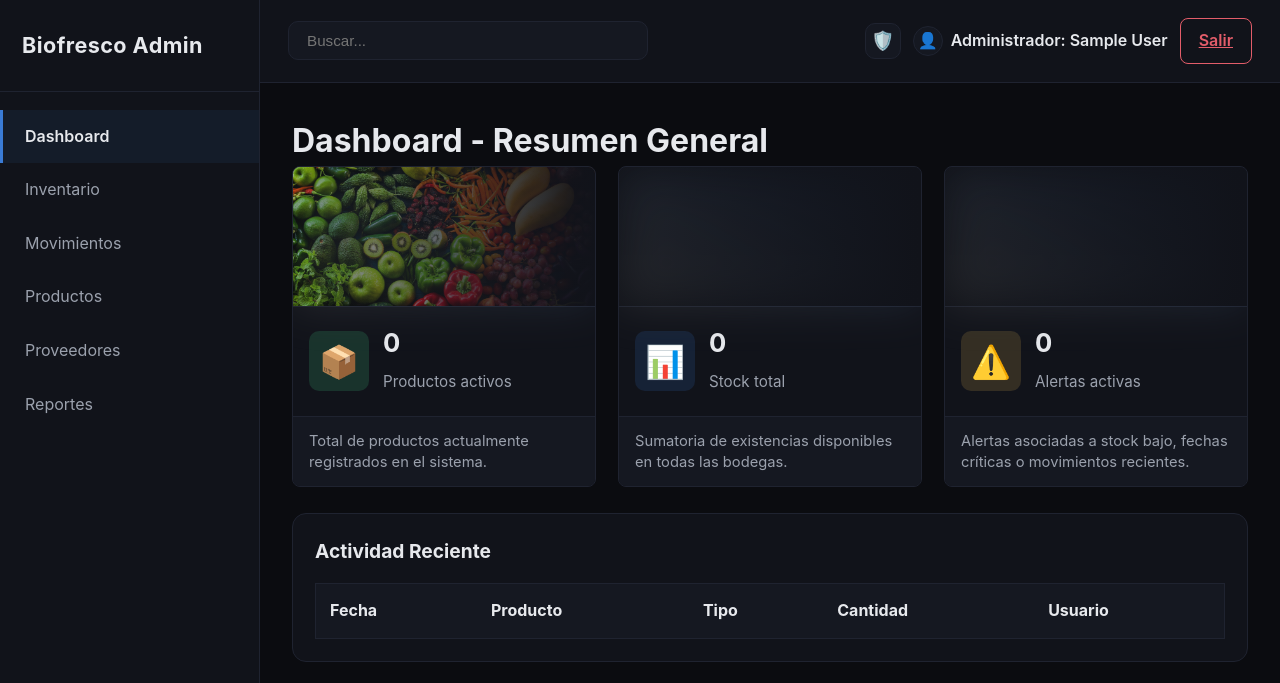
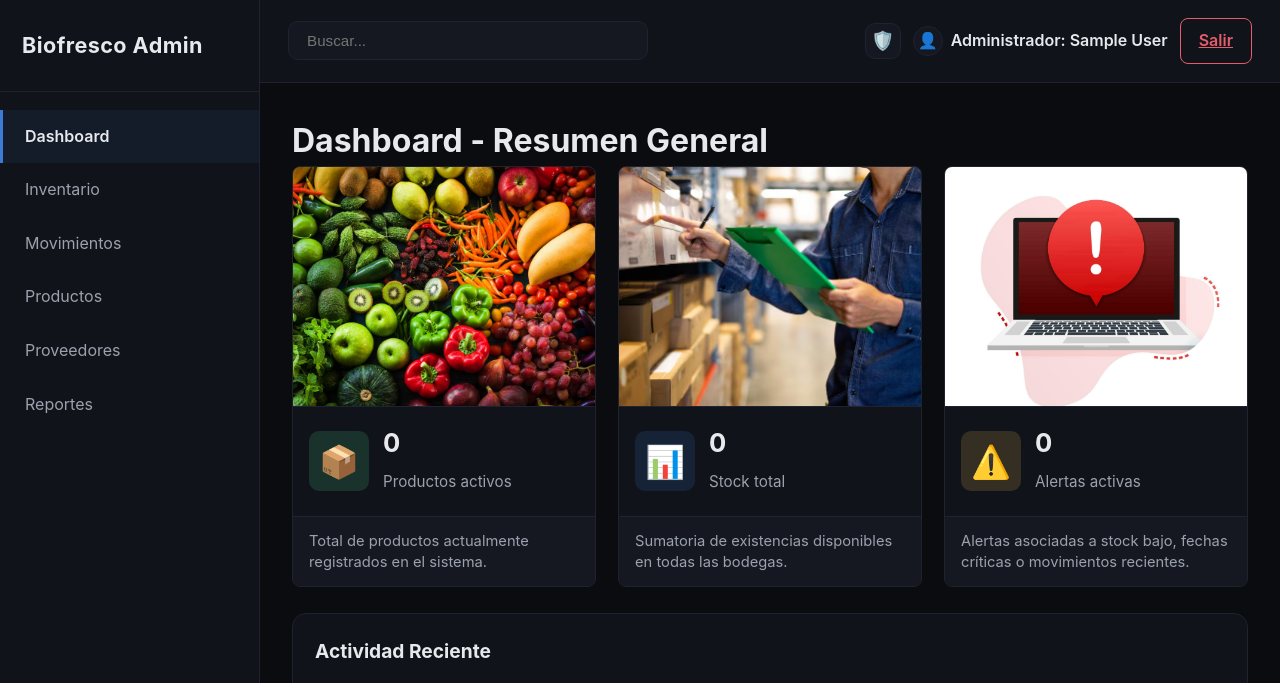
Before and after one commit to JagerBombAsme/BiofrescoDDR-AF, a Django app: page / in a window 1280 px wide. Shown: the top 683 px of the page. Run offline with Django 4.2, Linux system fonts and the light colour scheme; the visitor is signed in with stand-in values (Sample User, id 1); data comes from the database, SQL or seed files in the repository; data that the repository does not hold is empty.

Commit message:
cambio alturas tarjetas

```diff
--- a/PaginaWeb/static/css/adminstyles.css
+++ b/PaginaWeb/static/css/adminstyles.css
@@ -280,8 +280,8 @@
             z-index: 0;
             background-image:
                 var(--card-image),
-                linear-gradient(30deg, rgba(255, 255, 255, 0.16), rgba(255, 255, 255, 0.338));
-            background-size: cover,100% 100%;
+                linear-gradient(to bottom, rgba(255, 255, 255, 0.16), rgba(255, 255, 255, 0.338));
+            background-size: 60%, 100% 100%;
             background-repeat: no-repeat;
             background-position: center;
         }
@@ -290,13 +290,13 @@
         .stat-card.vertical {
             display: flex;
             flex-direction: column;
-            min-height: 260px;
+            min-height: 160px;
             grid-template-columns: unset; /* Desactiva el grid de 2 columnas */
         }
 
         .stat-card.vertical .stat-card__media {
             width: 100%;
-            height: 140px;
+            height: 240px;
             background-size: cover;
             background-position: center;
             border-bottom: 1px solid var(--border);
@@ -336,7 +336,7 @@
             content: "";
             position: absolute;
             inset: 0;
-            background: linear-gradient(30deg, rgba(74, 74, 74, 0.617), rgba(58, 123, 213, 0.18));
+
             filter: blur(22px);
             opacity: 0.7;
             z-index: -1;
@@ -346,7 +346,7 @@
             content: "";
             position: absolute;
             inset: 0;
-            background: linear-gradient(to right, rgba(11, 12, 16, 0.15), var(--surface) 100%);
+
         }
 
         .stat-card__content {
--- a/PaginaWeb/templates/dashboard.html
+++ b/PaginaWeb/templates/dashboard.html
@@ -27,9 +27,8 @@
             Total de productos actualmente registrados en el sistema.
         </div>
     </div>
-
-    <!-- TARJETA 2 -->
-    <div class="stat-card vertical blue">
+    <div class="stat-card vertical blue"
+            style="--card-image: url('{% static 'img/inventario.png' %}');">
 
         <div class="stat-card__media" aria-hidden="true"></div>
 
@@ -47,9 +46,11 @@
     </div>
 
     <!-- TARJETA 3 -->
-    <div class="stat-card vertical orange">
+        <div class="stat-card vertical orange"
+            style="--card-image: url('{% static 'img/alerta.jpg' %}');">
 
-        <div class="stat-card__media" aria-hidden="true"></div>
+            <div class="stat-card__media" aria-hidden="true"
+                style="background-position: center 35%;"></div>
 
             <div class="stat-card__content">
                 <div class="stat-icon">⚠️</div>
@@ -58,6 +59,7 @@
                     <p>Alertas activas</p>
                 </div>
             </div>
+
 
         <div class="stat-description">
             Alertas asociadas a stock bajo, fechas críticas o movimientos recientes.
```
Also changed, not shown: PaginaWeb/static/img/alerta.jpg (added), PaginaWeb/static/img/inventario.png (added). Lines whose indentation alone changed are shown as unchanged.
